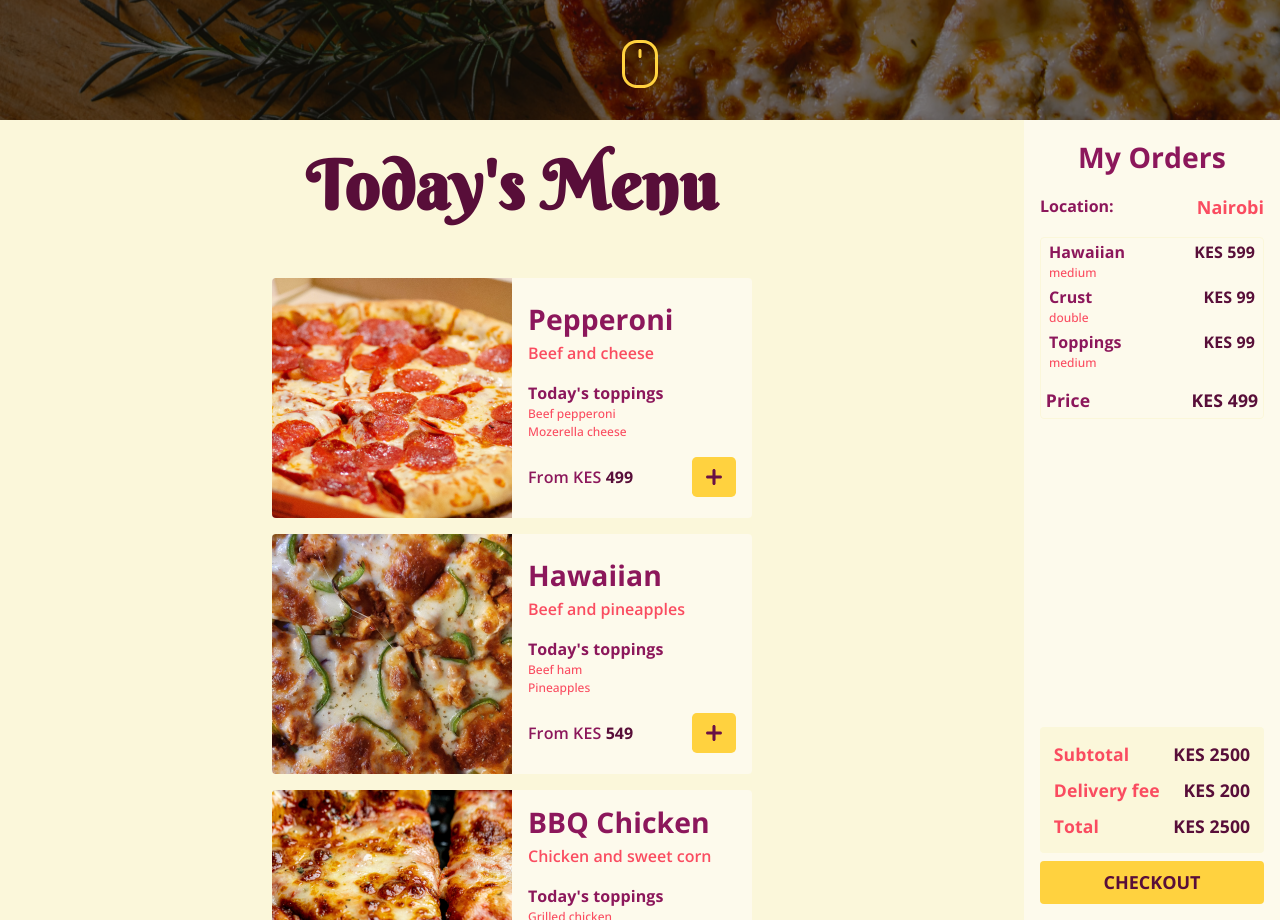
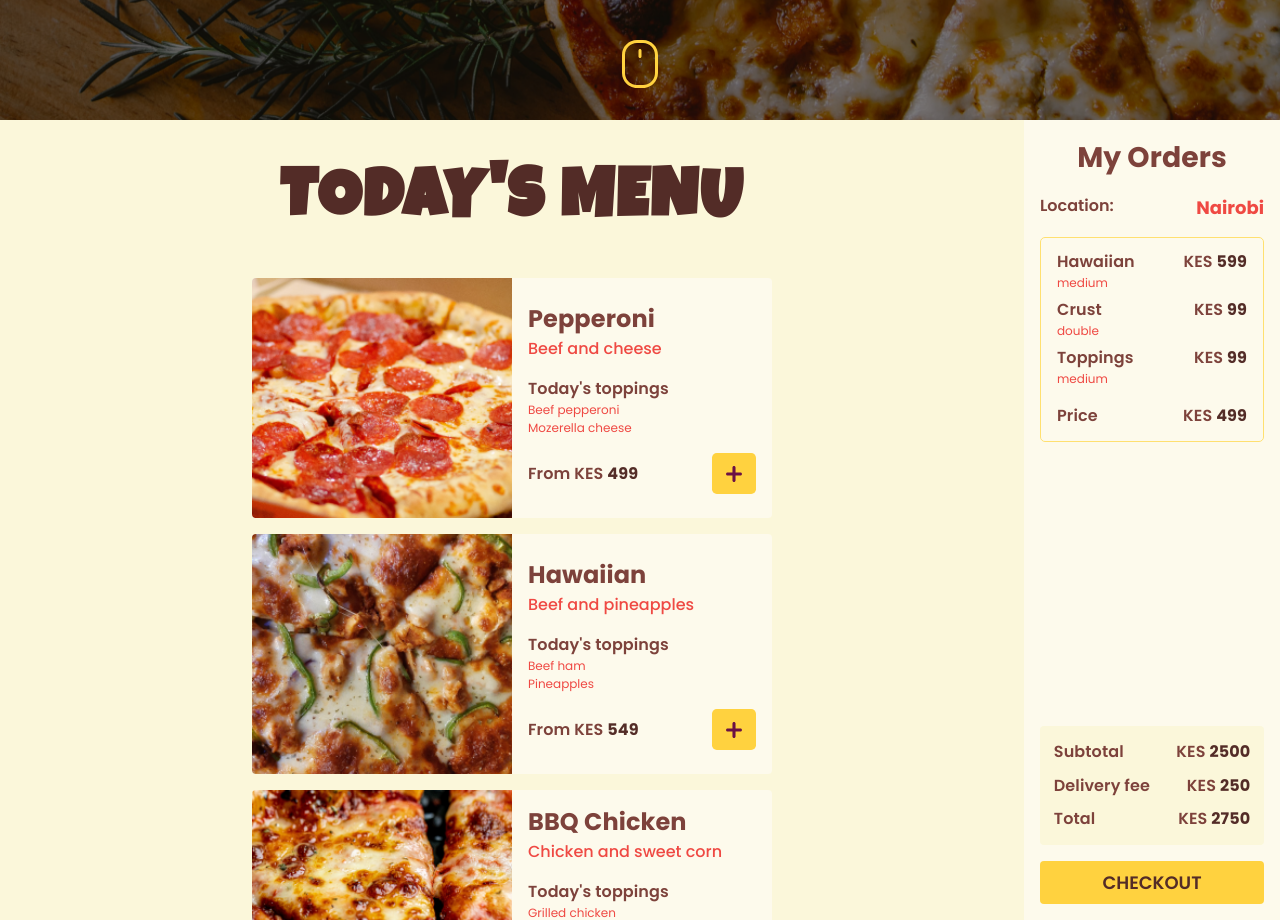
Before and after one commit to devmiano/pizzark, a website built with Vite: page index.html in a window 1280 px wide. Shown: the part 680-1600 px from the top of the page. Built offline with nearby package versions, Linux system fonts and the light colour scheme.

Commit message:
changed the header font and updated paddings, margins and colors in the whole app

```diff
--- a/index.html
+++ b/index.html
@@ -154,18 +154,18 @@
           <div class="total">
             <div class="price">
               <p class="name">Subtotal</p>
-              <p class="total-price">KES 2500</p>
+              <p class="total-price">KES <span class="st_price">2500</span></p>
             </div>
             <div class="price">
               <p class="name">Delivery fee</p>
-              <p class="total-price">KES 200</p>
+              <p class="total-price">KES <span class="df_price">250</span></p>
             </div>
             <div class="price">
               <p class="name">Total</p>
-              <p class="total-price">KES 2500</p>
+              <p class="total-price">KES <span class="t_price">2750</span></p>
             </div>
           </div>
-          <button class="checkout-btn">Checkout</button>
+          <button id="checkout" class="checkout-btn">Checkout</button>
         </div>
       </div>
     </section>
--- a/styles/_base.scss
+++ b/styles/_base.scss
@@ -1,8 +1,8 @@
-@import url('https://fonts.googleapis.com/css2?family=Berkshire+Swash&family=Open+Sans:wght@300;500;600;700;800&display=swap');
+@import url('https://fonts.googleapis.com/css2?family=Luckiest+Guy&family=Poppins:wght@100;200;300;400;500;600;700;800;900&display=swap');
 
 // Fonts
-$cursive: 'Berkshire Swash', cursive;
-$sans: 'Open Sans', sans-serif;
+$cursive: 'Luckiest Guy', cursive;
+$sans: 'Poppins', sans-serif;
 
 // Palette
 
@@ -10,8 +10,9 @@ $light: #fdfaec;
 $cream: #fbf7da;
 $yellow: #ffd23f;
 $glow: #ffc60a;
-$red: #fa4c60;
-$purple: #8c175b;
-$dark: #580e39;
+$red: #ef4943;
+$purple: #7d423b;
+$dark: #532c27;
+$naples: #ffe070;
 
 $checkbox-width: 18px;
--- a/styles/_catalog.scss
+++ b/styles/_catalog.scss
@@ -18,12 +18,13 @@
       font-family: base.$cursive;
       font-size: 4.236rem;
       color: base.$dark;
-      letter-spacing: 1px;
+      letter-spacing: 2px;
       text-align: center;
-      margin: 1rem;
+      margin-top: 2rem;
+      text-transform: uppercase;
     }
     .menu {
-      margin: 2rem;
+      margin: 1rem;
       display: flex;
       flex-direction: row;
       justify-content: center;
@@ -31,7 +32,7 @@
       flex-wrap: wrap;
       .card {
         margin: 0.5rem;
-        width: 480px;
+        width: 520px;
         height: 240px;
         background-color: base.$light;
         border-radius: 4px;
@@ -62,16 +63,17 @@
             .title {
               text-align: left;
               font-family: base.$sans;
-              font-size: 1.77rem;
+              font-size: 1.5rem;
               color: base.$purple;
               margin: 0;
               letter-spacing: 0.1px;
+              text-transform: none;
             }
             .subtitle {
               font-family: base.$sans;
               font-size: 1rem;
               color: base.$red;
-              font-weight: 600;
+              font-weight: 500;
             }
           }
           .toppings {
@@ -84,6 +86,8 @@
               margin: 0;
               text-align: left;
               letter-spacing: 0.1px;
+              text-transform: none;
+              font-weight: 600;
             }
             .text {
               font-family: base.$sans;
@@ -159,7 +163,7 @@
           font-family: base.$sans;
           font-size: 1rem;
           color: base.$purple;
-          font-weight: 700;
+          font-weight: 600;
         }
         span {
           color: base.$red;
@@ -168,11 +172,12 @@
       }
 
       .card {
-        border: 1px solid base.$cream;
-        border-radius: 4px;
+        border: 1px solid base.$naples;
+        border-radius: 5px;
+        cursor: pointer;
+        padding: 0.5rem;
 
         &:hover {
-          border: 1px solid base.$yellow;
           background-color: base.$cream;
         }
 
@@ -180,7 +185,7 @@
           display: flex;
           flex-direction: row;
           justify-content: space-between;
-          padding: 0.1rem 0.5rem;
+          padding: 0.2rem 0.5rem;
 
           .options {
             .name {
@@ -190,7 +195,7 @@
               margin: 0;
               text-align: left;
               letter-spacing: 0.1px;
-              font-weight: 700;
+              font-weight: 600;
             }
             .option {
               font-family: base.$sans;
@@ -201,38 +206,48 @@
           .price {
             font-family: base.$sans;
             font-size: 1rem;
-            color: base.$dark;
+            color: base.$purple;
             margin: 0;
             text-align: left;
             letter-spacing: 0.1px;
-            font-weight: 700;
+            font-weight: 600;
+
+            span {
+              font-weight: 700;
+              color: base.$dark;
+            }
           }
         }
         .subtotal {
           display: flex;
           flex-direction: row;
           justify-content: space-between;
-          padding: 0.3rem;
+          padding: 0.3rem 0.5rem;
           margin-top: 0.5rem;
 
           .name {
             font-family: base.$sans;
-            font-size: 1.1rem;
+            font-size: 1rem;
             color: base.$purple;
             margin: 0;
             text-align: left;
             letter-spacing: 0.1px;
-            font-weight: 700;
+            font-weight: 600;
           }
 
           .price {
             font-family: base.$sans;
-            font-size: 1.1rem;
-            color: base.$dark;
+            font-size: 1rem;
+            color: base.$purple;
             margin: 0;
             text-align: left;
             letter-spacing: 0.1px;
-            font-weight: 700;
+            font-weight: 600;
+
+            .subtotal-price {
+              font-weight: 700;
+              color: base.$dark;
+            }
           }
         }
       }
@@ -243,11 +258,8 @@
         border-radius: 4px;
         background-color: base.$cream;
         padding: 0.5em 0.5em;
-        margin-bottom: 0.5rem;
+        margin-bottom: 1rem;
 
-        &:hover {
-          border: 1px solid base.$yellow;
-        }
         .price {
           display: flex;
           flex-direction: row;
@@ -256,22 +268,29 @@
 
           .name {
             font-family: base.$sans;
-            font-size: 1.1rem;
-            color: base.$red;
+            font-size: 1rem;
+            color: base.$purple;
             margin: 0;
             text-align: left;
             letter-spacing: 0.1px;
-            font-weight: 700;
+            font-weight: 600;
           }
 
           .total-price {
             font-family: base.$sans;
-            font-size: 1.1rem;
-            color: base.$dark;
+            font-size: 1rem;
+            color: base.$purple;
             margin: 0;
             text-align: left;
             letter-spacing: 0.1px;
-            font-weight: 700;
+            font-weight: 600;
+
+            .t_price,
+            .df_price,
+            .st_price {
+              font-weight: 700;
+              color: base.$dark;
+            }
           }
         }
       }
@@ -284,7 +303,7 @@
         background-color: base.$yellow;
         color: base.$dark;
         text-transform: uppercase;
-        font-weight: 700;
+        font-weight: 600;
         cursor: pointer;
 
         &:hover {
--- a/styles/_hero.scss
+++ b/styles/_hero.scss
@@ -20,16 +20,16 @@
 
     .title {
       font-family: base.$cursive;
-      font-size: 7.48rem;
+      font-size: 8.48rem;
       color: base.$yellow;
-      letter-spacing: 2px;
+      letter-spacing: 0.5rem;
     }
 
     .text {
       font-size: 1.77rem;
       color: base.$light;
       letter-spacing: 1px;
-      margin-top: -2.4rem;
+      margin-top: -4.4rem;
       text-transform: uppercase;
     }
   }
```
